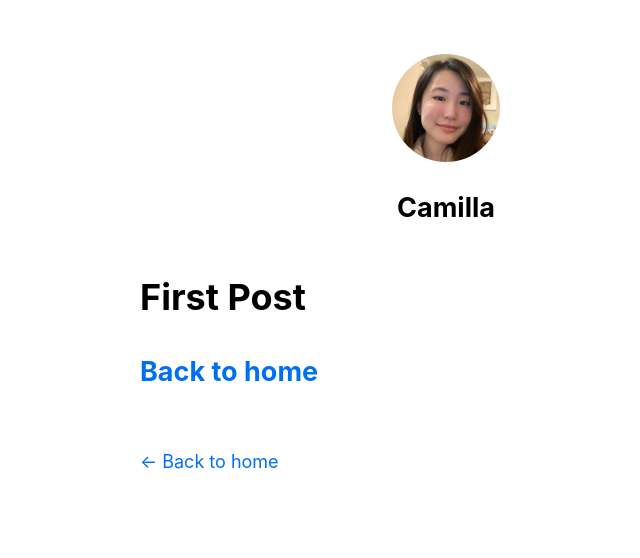
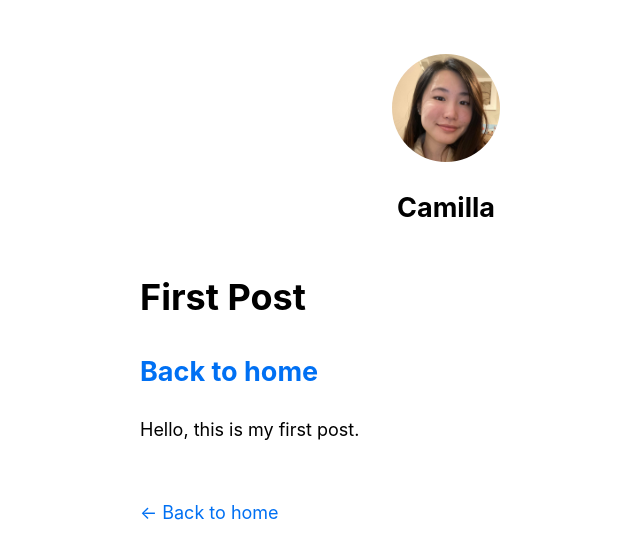
Before and after one commit to louisgv/art, a Next.js app: page /posts/first-post in a window 1280 px wide. Shown: the top 558 px of the page, without its empty margins (194-834 px from the left). Built offline with nearby package versions, Linux system fonts and the light colour scheme.

Commit message:
added paragraph to first post

```diff
--- a/pages/posts/first-post.js
+++ b/pages/posts/first-post.js
@@ -14,6 +14,9 @@ export default function FirstPost() {
           <a>Back to home</a>
         </Link>
       </h2>
+      <p>
+        Hello, this is my first post.
+      </p>
     </Layout>
   )
 }
```
